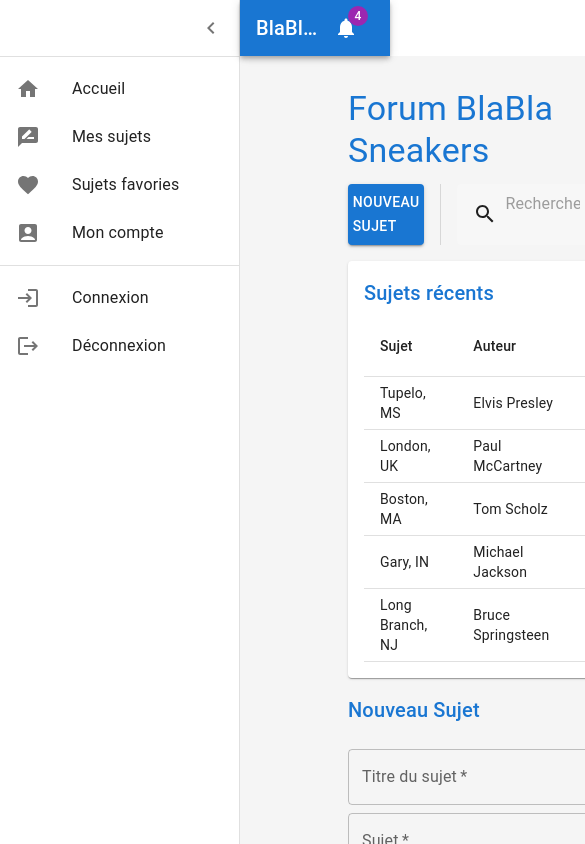
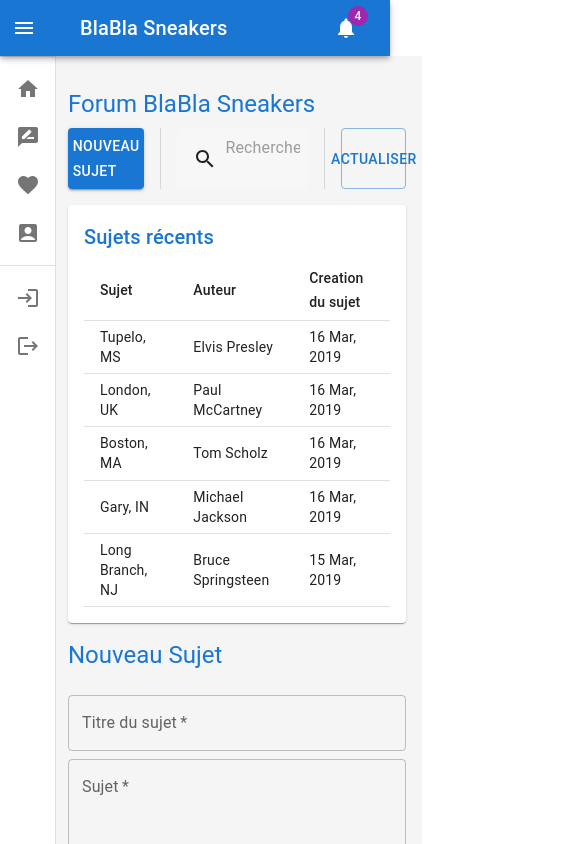
Before and after one commit to KarlG2023/Progressive-Web-App, a React (Create React App) app in the folder blablasneakers/: page / in a window 390 px wide. Shown: the top 844 px of the page, 585 px wide, since content can reach past the window. Built offline with nearby package versions, Linux system fonts and the light colour scheme.

Commit message:
Responsive Home page

```diff
--- a/blablasneakers/src/Component/Navbar.js
+++ b/blablasneakers/src/Component/Navbar.js
@@ -38,7 +38,7 @@ const AppBar = styled(MuiAppBar, { shouldForwardProp: (prop) => prop !== 'open',
 const Drawer = styled(MuiDrawer, { shouldForwardProp: (prop) => prop !== 'open' })(
   ({ theme, open }) => ({
     '& .MuiDrawer-paper': {
-      position: 'fixed',
+      // position: 'fixed',
       whiteSpace: 'nowrap',
       width: drawerWidth,
       transition: theme.transitions.create('width', {
@@ -61,23 +61,12 @@ const Drawer = styled(MuiDrawer, { shouldForwardProp: (prop) => prop !== 'open'
   }),
 );
 
-const Main = styled('main', { shouldForwardProp: (prop) => prop !== 'open' })(
+const Main = styled('main')(
   ({ theme, open }) => ({
     flexGrow: 1,
     id: 'hello-wolrd',
     alignContent: 'center',
-    transition: theme.transitions.create('margin', {
-      easing: theme.transitions.easing.sharp,
-      duration: theme.transitions.duration.leavingScreen,
-    }),
-    marginLeft: `-${drawerWidth}px`,
-    ...(open && {
-      transition: theme.transitions.create('margin', {
-        easing: theme.transitions.easing.easeOut,
-        duration: theme.transitions.duration.enteringScreen,
-      }),
-      marginLeft: 0,
-    }),
+    marginLeft: "20px",
   }),
 );
 
@@ -91,7 +80,7 @@ const DrawerHeader = styled('div')(({ theme }) => ({
 }));
 
 export default function Navbar({ children }) {
-  const [open, setOpen] = React.useState(true);
+  const [open, setOpen] = React.useState(false);
   const toggleDrawer = () => {
     setOpen(!open);
   };
--- a/blablasneakers/src/Home/Home.js
+++ b/blablasneakers/src/Home/Home.js
@@ -92,11 +92,11 @@ function DashboardContent() {
       >
         <CssBaseline />
         <Toolbar />
-        <Container id="wesh" maxWidth="lg" sx={{ mt: 4, mb: 4, marginLeft: "300px!important", marginRight: "50px!important" }}>
+        <Container id="wesh" maxWidth="lg" sx={{ mt: 4, mb: 4}}>
           <Grid container spacing={3} columns={12}>
 
             <Grid item xs={12} md={8} lg={9}>
-              <Typography component="h2" variant="h4" color="primary" gutterBottom>
+              <Typography color="primary" sx={{ typography: { sm: 'h4', xs: 'h5' } }} gutterBottom >
                 Forum BlaBla Sneakers
               </Typography>
               <Stack
@@ -104,7 +104,7 @@ function DashboardContent() {
                 divider={<Divider orientation="vertical" flexItem />}
                 direction="row"
                 sx={{ pb: 2, justifyContent: 'space-between' }}>
-                <Button href="#sujet-form" item variant="contained">Nouveau sujet</Button>
+                <Button href="#sujet-form" item variant="contained" sx={{ typography: { sm: 'h8', xs: 'h8' } }}>Nouveau sujet</Button>
                 <Search item>
                   <SearchIconWrapper>
                     <SearchIcon />
@@ -114,13 +114,13 @@ function DashboardContent() {
                     inputProps={{ 'aria-label': 'search' }}
                   />
                 </Search>
-                <Button item variant="outlined">Actualiser</Button>
+                <Button item variant="outlined" sx={{ typography: { sm: 'h8', xs: 'h8' } }}>Actualiser</Button>
               </Stack>
               <Paper sx={{ p: 2, display: 'flex', flexDirection: 'column' }}>
                 <RecentSubject />
               </Paper>
 
-              <Typography sx={{ pt: 2 }} component="h2" variant="h6" color="primary" gutterBottom>
+              <Typography sx={{ pt: 2, typography: { sm: 'h4', xs: 'h5' } }} component="h2" variant="h6" color="primary" gutterBottom>
                 Nouveau Sujet
               </Typography>
               <Stack spacing={2} sx={{ pb: 2, pt: 2, justifyContent: 'space-between' }}>
```
